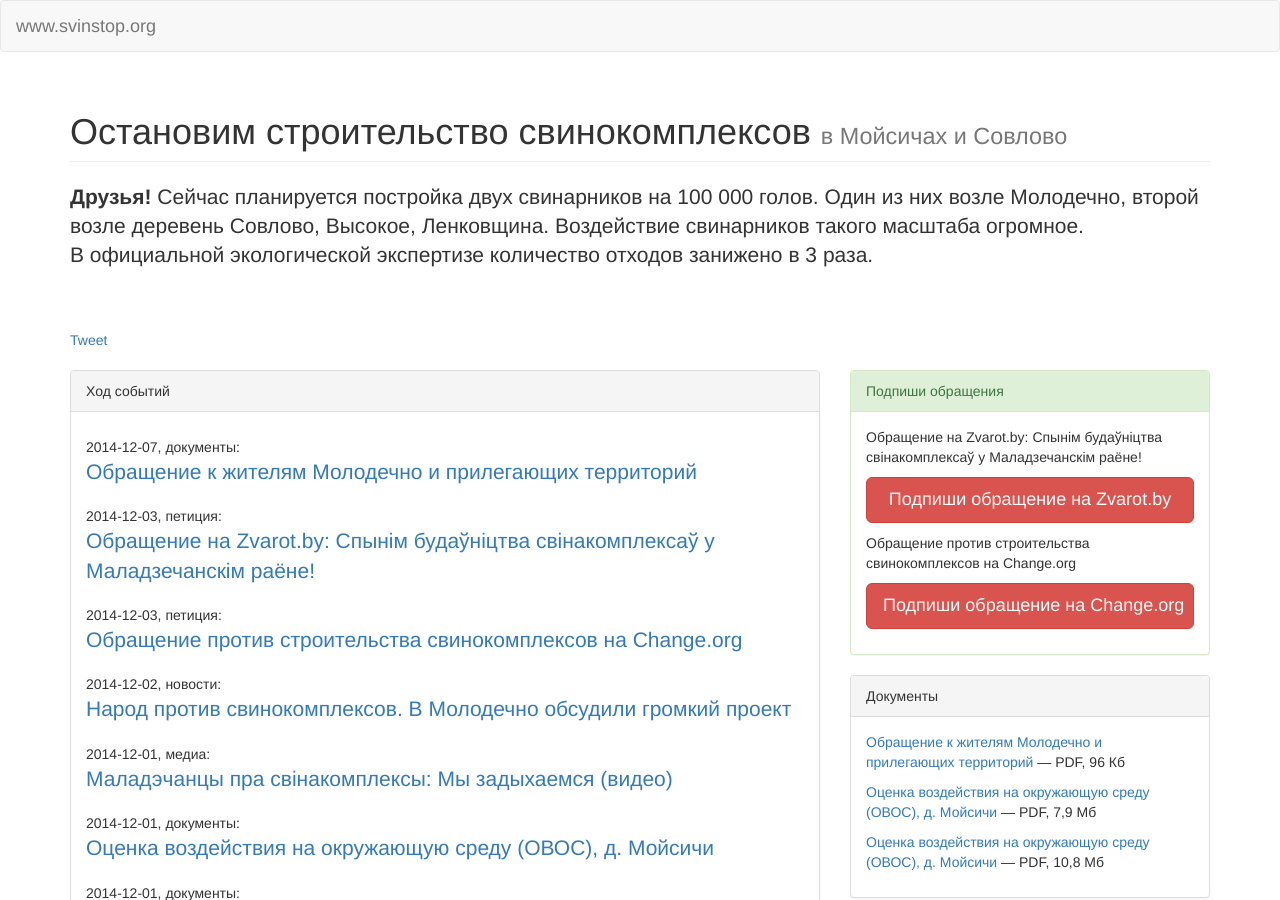
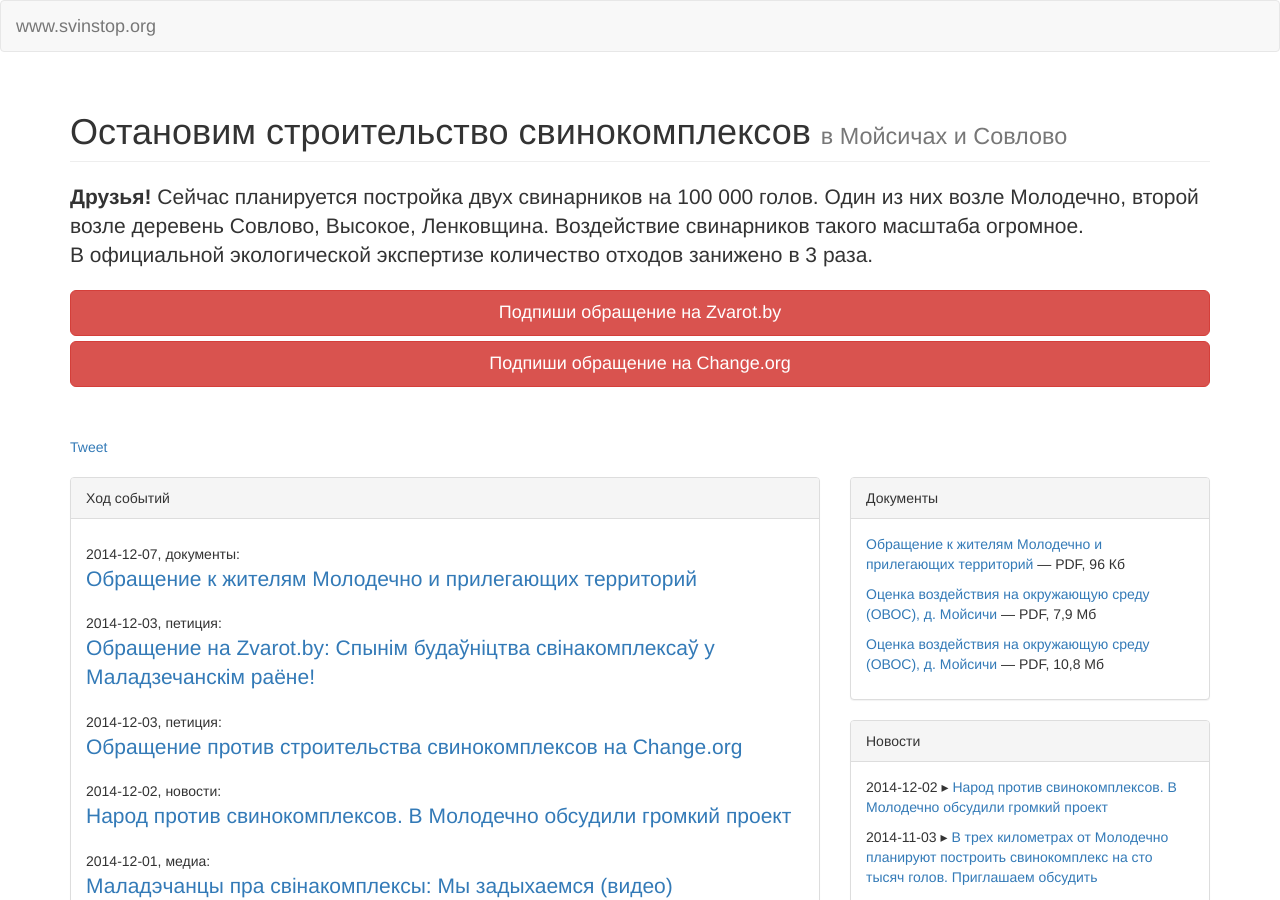
Before and after one commit to iharsuvorau/svinstop, a Jekyll site: the page built from index.html, in a window 1280 px wide and 900 px high. Built offline with Jekyll 4.4.1, drawn with Linux system fonts in a browser that asks for light colours; nearby versions of some CDN libraries; comment, search, counter and statistics services are not loaded.

Commit message:
petitions widget hidden and go to intro

```diff
--- a/_includes/intro.html
+++ b/_includes/intro.html
@@ -1,5 +1,7 @@
 <h1 class="page-header">Остановим строительство свинокомплексов <small>в Мойсичах и Совлово</small></h1>
 <p class="lead"><strong>Друзья! </strong> Сейчас планируется постройка двух свинарников на&nbsp;100&nbsp;000 голов. Один из&nbsp;них возле Молодечно, второй возле деревень Совлово, Высокое, Ленковщина. Воздействие свинарников такого масштаба огромное. В&nbsp;официальной экологической экспертизе количество отходов занижено в&nbsp;3 раза. </p>
+
+<p><a type="button" class="btn btn-danger btn-lg btn-block" href="http://zvarot.by/be/node/1635" target="_blank">Подпиши обращение на Zvarot.by</a> <a type="button" class="btn btn-danger btn-lg btn-block" href="https://www.change.org/p/%D1%81%D0%BF%D1%8B%D0%BD%D1%96%D1%86%D0%B5-%D0%B1%D1%83%D0%B4%D0%B0%D1%9E%D0%BD%D1%96%D1%86%D1%82%D0%B2%D0%B0-%D1%81%D0%B2%D1%96%D0%BD%D0%B0%D0%BA%D0%BE%D0%BC%D0%BF%D0%BB%D0%B5%D0%BA%D1%81%D0%B0%D1%9E-%D0%BD%D0%B0-%D1%81%D1%82%D0%BE-%D1%82%D1%8B%D1%81%D1%8F%D1%87-%D0%B3%D0%B0%D0%BB%D0%BE%D1%9E-%D1%83-%D0%BC%D0%B0%D0%BB%D0%B0%D0%B4%D0%B7%D0%B5%D1%87%D0%B0%D0%BD%D1%81%D0%BA%D1%96%D0%BC-%D1%80%D0%B0%D1%91%D0%BD%D0%B5-%D0%BB%D1%8F-%D0%B2-%D0%BC%D0%BE%D0%B9%D1%81%D1%96%D1%87%D1%8B-%D1%96-%D0%B2-%D1%81%D0%BE%D1%9E%D0%BB%D0%B0%D0%B2%D0%B0" title="Подпиши обращение против строительства двух свинокомплексов в районе Молодечно на Change.org" target="_blank">Подпиши обращение на Change.org</a></p>
 
 <div class="fb-like" data-href="{{ site.baseurl }}" data-layout="button_count" data-action="recommend" data-show-faces="true" data-share="false"></div><br/><br/>
 
--- a/_layouts/default.html
+++ b/_layouts/default.html
@@ -18,7 +18,7 @@
         </div>
 
         <div class="col-md-4">
-          {% include petitions.html %}
+          <!-- {% include petitions.html %} -->
           {% include docs.html %}
           {% include news.html %}
           {% include media.html %}
```
